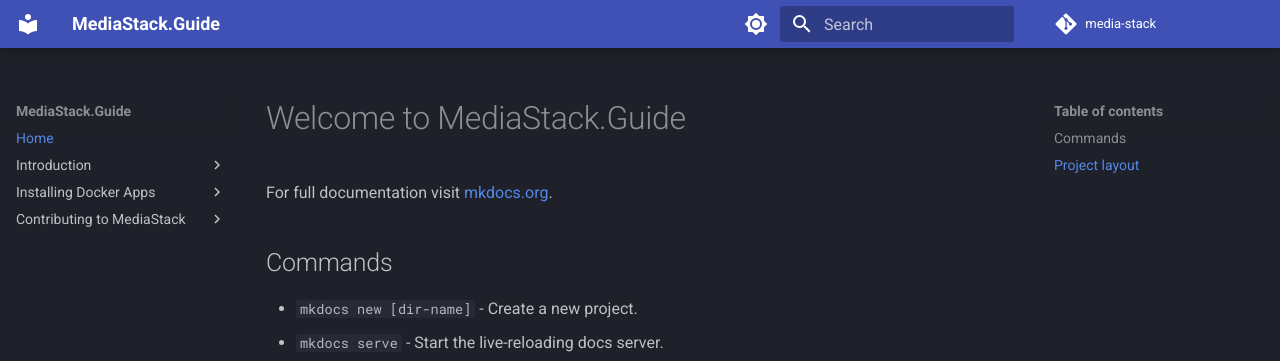
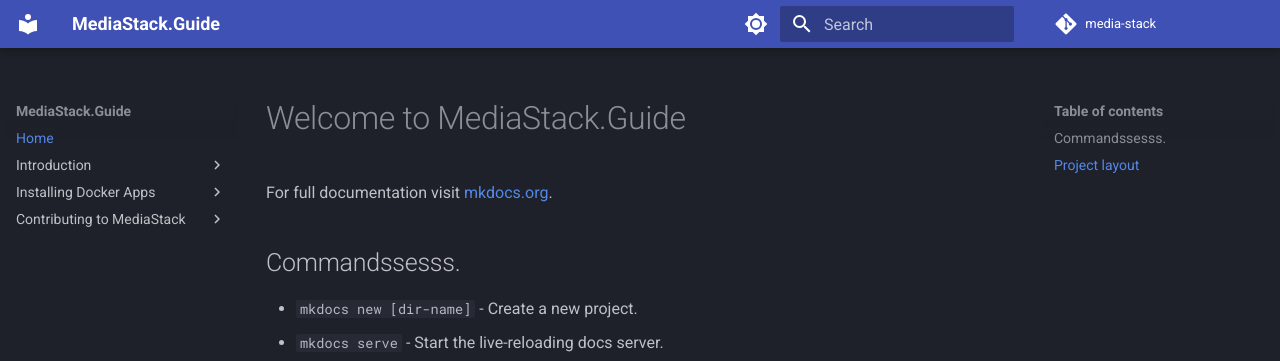
Before and after one commit to geekau/mediastack-guide, an MkDocs documentation site: the page built from docs/index.md, in a window 1280 px wide. Shown: the top 361 px of the page. Built offline with MkDocs 1.6.1 and Material for MkDocs 9.7.7, drawn with Linux system fonts in a browser that asks for light colours; comment, search, counter and statistics services are not loaded.

Commit message:
test gpg sig

```diff
--- a/docs/index.md
+++ b/docs/index.md
@@ -2,7 +2,7 @@
 
 For full documentation visit [mkdocs.org](https://www.mkdocs.org).
 
-## Commands
+## Commandssesss.
 
 * `mkdocs new [dir-name]` - Create a new project.
 * `mkdocs serve` - Start the live-reloading docs server.
```
